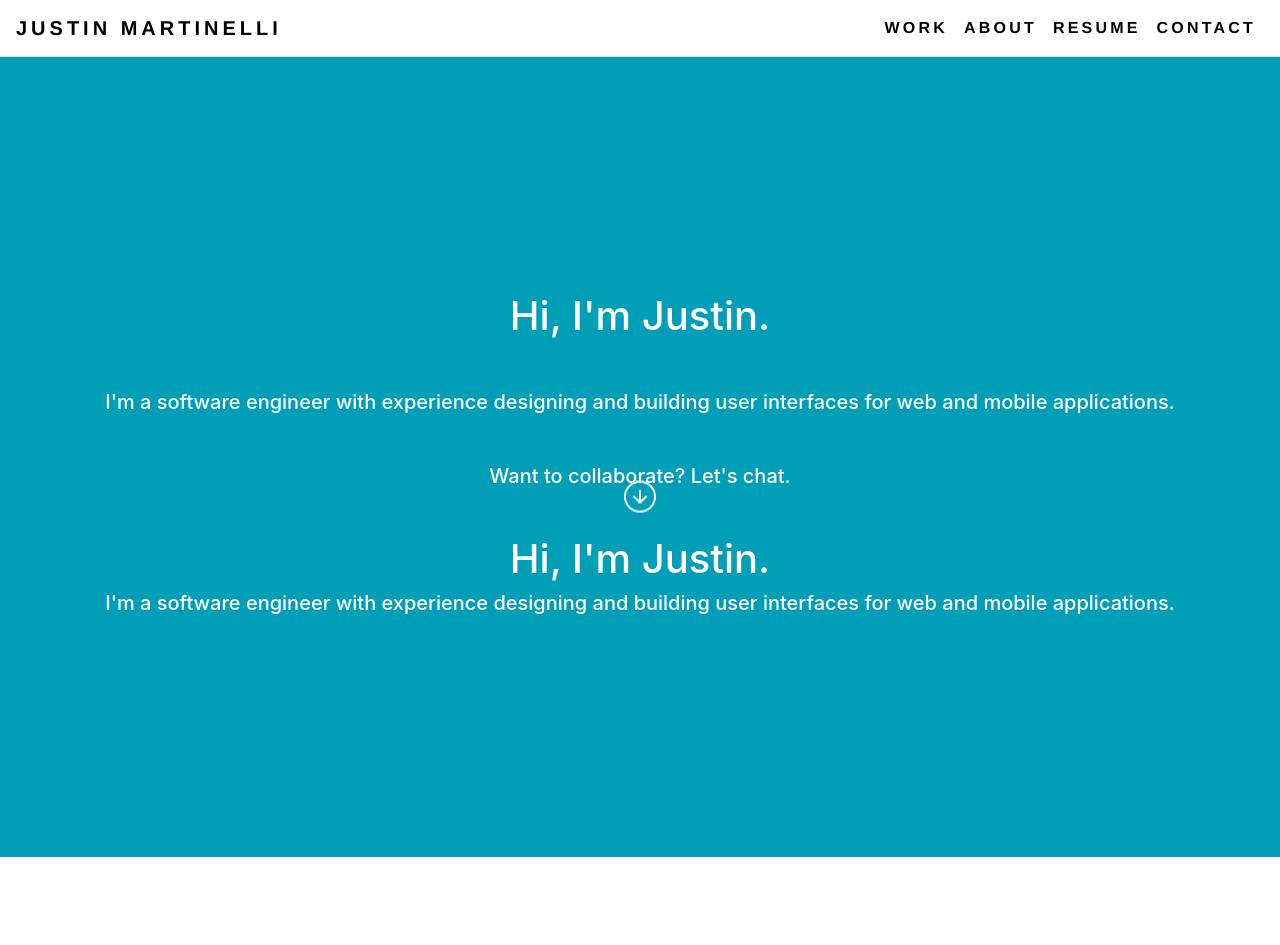
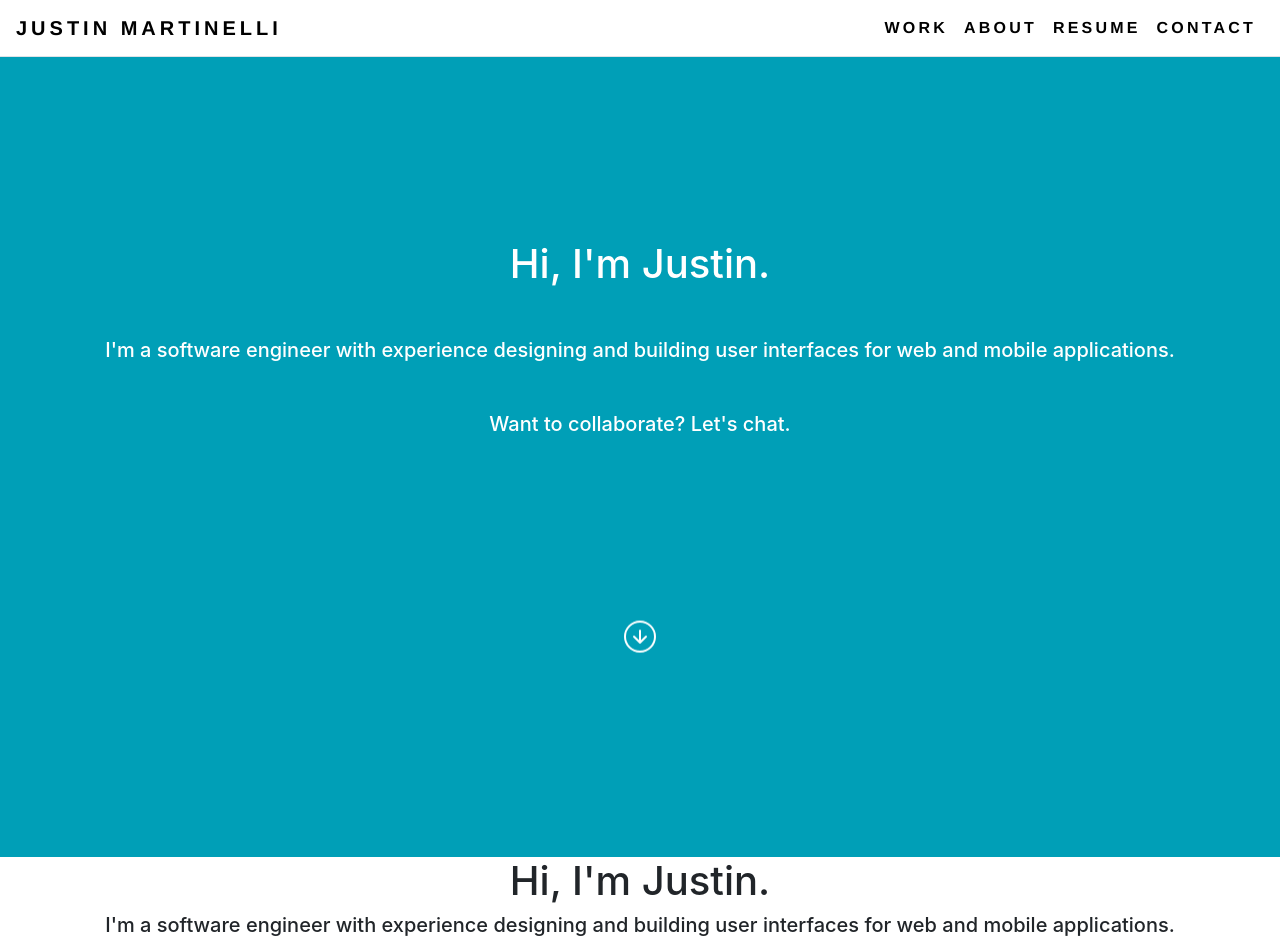
Before and after one commit to justinm-nyc/justinm-nyc.github.io, a React (Create React App) app: page / in a window 1280 px wide. Before the commit the page ends 857 px from the top, so only its background shows below. Built offline with nearby package versions, Linux system fonts and the light colour scheme.

Commit message:
Fixed class names

```diff
--- a/src/App.css
+++ b/src/App.css
@@ -47,7 +47,6 @@
 /** Home **/
 .home-pt-2{
 margin: 50px 0 50px 0;
-
 }
 
 @keyframes bounce {
@@ -59,3 +58,7 @@ margin: 50px 0 50px 0;
   animation-direction: alternate;
   animation-iteration-count: infinite;
 }
+
+.arrow-column{
+  margin-top: 200px;
+}
--- a/src/App.js
+++ b/src/App.js
@@ -13,7 +13,7 @@ function App() {
         <header className="App-header">
           <CustomNavbar></CustomNavbar>
         </header>
-        <div className="content">
+        <div className="">
           <Switch>
             <Route exact path="/">
               <Home />
--- a/src/about.js
+++ b/src/about.js
@@ -6,6 +6,7 @@ import thumbnailPic from './images/justin-m-icon-pic.jpg';
 class About extends Component {
     render() {
         return (
+            <div className="content">
                 <div className="about-div">
                     <Col>
                         <Image className="icon-pic" src={thumbnailPic} roundedCircle />
@@ -14,6 +15,7 @@ class About extends Component {
                         <h1 className="">JUSTIN MARTINELLI</h1>
                     </Col>
                 </div>
+            </div>
         );
     }
 }
--- a/src/contact.js
+++ b/src/contact.js
@@ -6,6 +6,7 @@ import thumbnailPic from './images/justin-m-icon-pic.jpg';
 class Contact extends Component {
     render() {
         return (
+            <div className="content">
                 <div className="contact-div">
                     <h1> CONTACT </h1>
                     <Col>
@@ -15,6 +16,7 @@ class Contact extends Component {
                         <h1 className="">JUSTIN MARTINELLI</h1>
                     </Col>
                 </div>
+            </div>
         );
     }
 }
--- a/src/home.js
+++ b/src/home.js
@@ -7,15 +7,17 @@ class Home extends Component {
     render() {
         return (
             <div>
-                <div className="home-div">
+                <div className="content">
+                    <div>
                         <Col>
-                        <h1 >Hi, I'm Justin.</h1>
+                            <h1>Hi, I'm Justin.</h1>
                             <h5 className="home-pt-2">I'm a software engineer with experience designing and building user interfaces for web and mobile applications. </h5>
                             <h5>Want to collaborate? Let's chat.</h5>
                         </Col>
-                    <Col>
+                        <Col className="arrow-column">
                             <Image className="arrow-button" src={arrowButton} alt="" width="32" height="32" title="Bootstrap"/>
                         </Col>
+                    </div>
                 </div>
                 <div className="work-div">
                     <Col>
```
Lines whose indentation alone changed are shown as unchanged.
